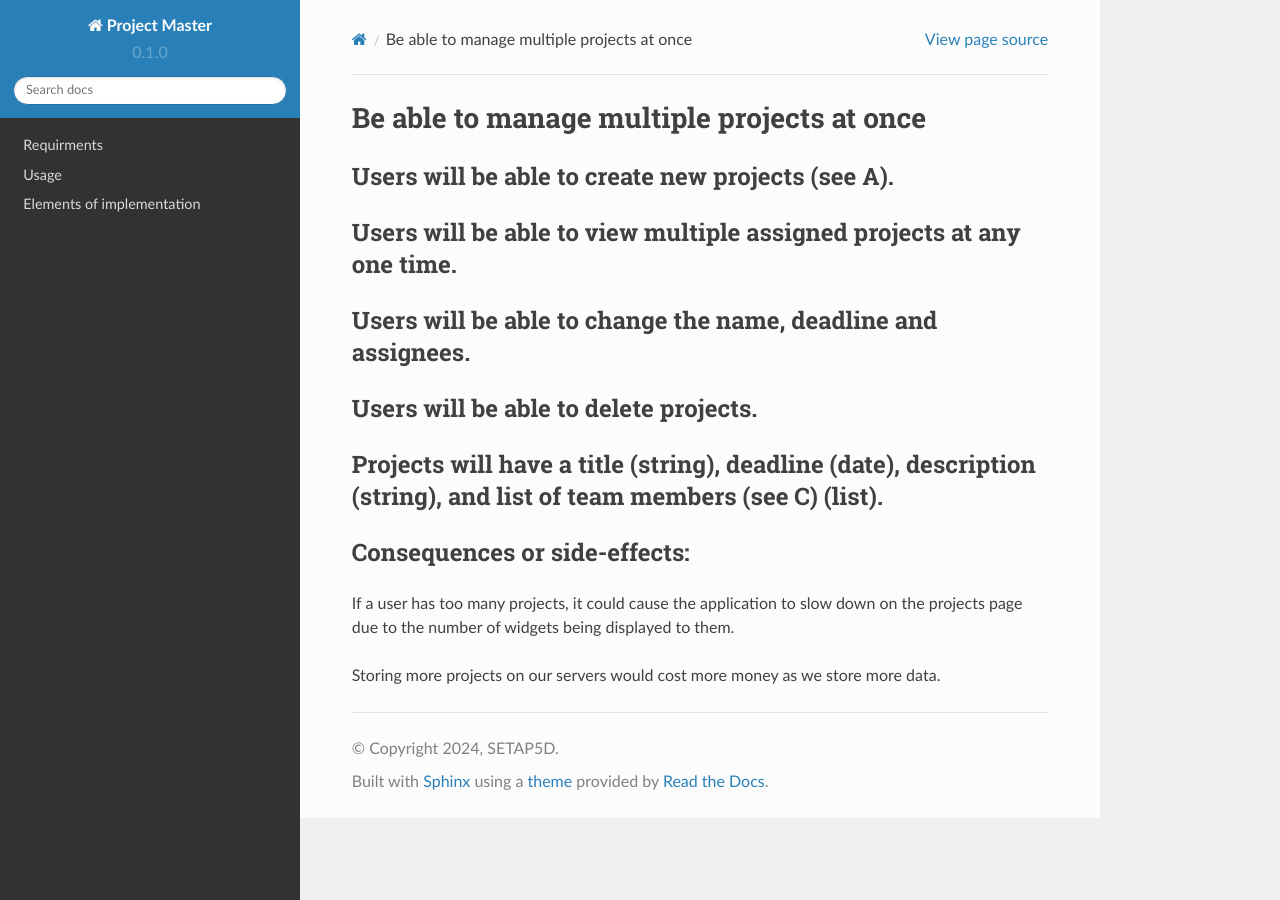
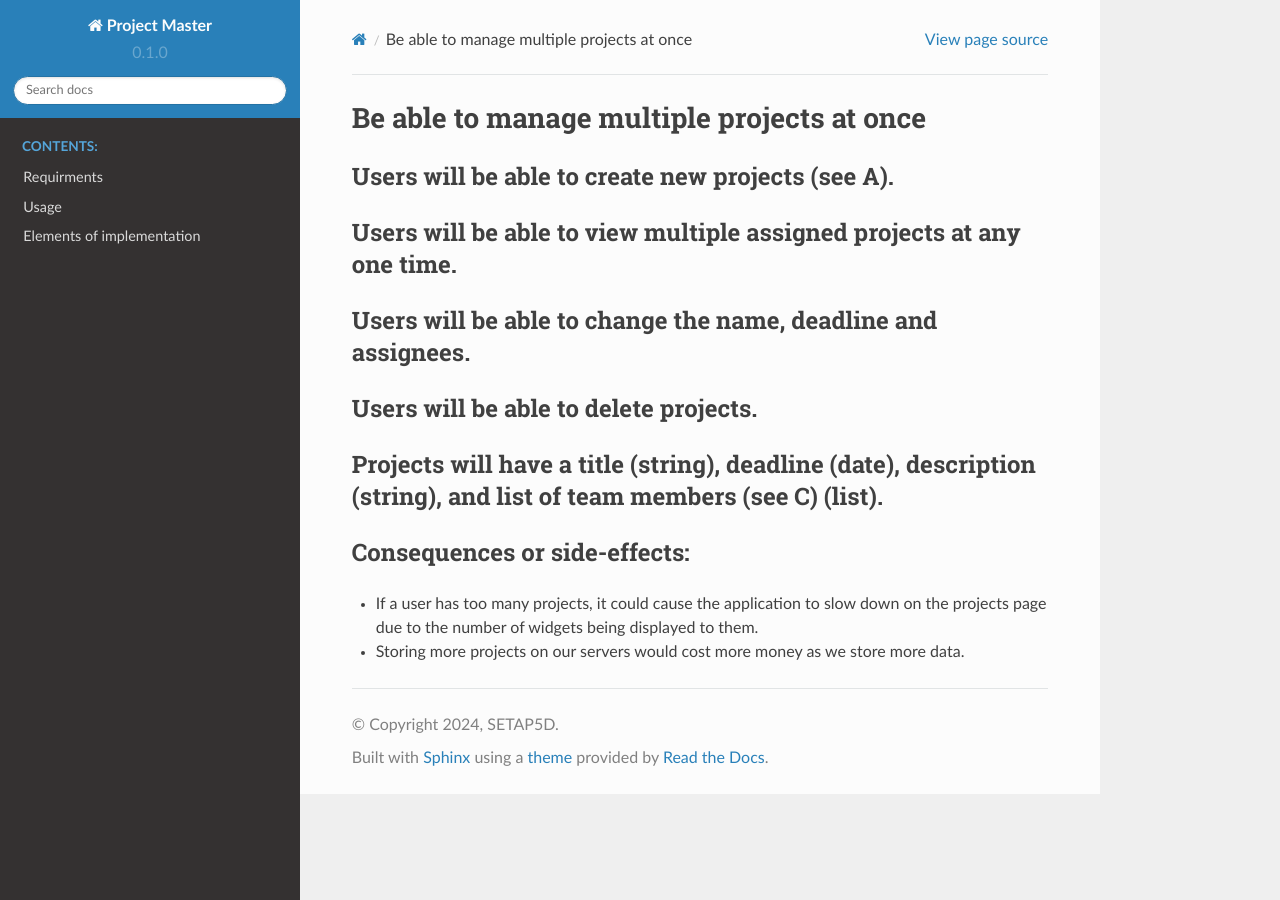
Before and after one commit to setap5d/rtd, a Sphinx documentation site: the page built from docs/source/usage/req1.rst, in a window 1280 px wide. Built offline with Sphinx 7.4.7 and the Read the Docs theme 2.0.0, drawn with Linux system fonts in a browser that asks for light colours; pages that are not in the unit, such as notebooks, are missing from menus.

```diff
--- a/docs/source/index.rst
+++ b/docs/source/index.rst
@@ -5,10 +5,9 @@ Welcome to Project Master's documentation!
 
 It allows users to setup a series of *projects* and *tasks* in an organised manner.
 
-Contents
---------
-
 .. toctree::
+   :maxdepth: 2
+   :caption: Contents:
 
    requirements
    usage/index
--- a/docs/source/requirements.rst
+++ b/docs/source/requirements.rst
@@ -3,4 +3,4 @@ Requirments
 
 - You need to have a Flutter SDK version above 3.2.6 and Dart 3.3.0 installed as it's a prerequisite for Flutter.
 - The only Firebase components that need to be installed are Firebase Core (firebase_core) and Firebase Authentication (firebase_auth).
-- *Flutter Chart (fl_chart 0.66.2) is necessary in order to be able to visualise the "contribution score" feature of our app.
+- Flutter Chart (fl_chart 0.66.2) is necessary in order to be able to visualise the "contribution score" feature of our app.
--- a/docs/source/usage/req1.rst
+++ b/docs/source/usage/req1.rst
@@ -14,12 +14,11 @@ Users will be able to delete projects.
 ---------------------------------------
 
 Projects will have a title (string), deadline (date), description (string), and list of team members (see C) (list).
---------------------------------------------------------------------------------------------------------------
+--------------------------------------------------------------------------------------------------------------------
 
 Consequences or side-effects:
 -----------------------------
 
-If a user has too many projects, it could cause the application to slow
-down on the projects page due to the number of widgets being displayed to them.
+- If a user has too many projects, it could cause the application to slow down on the projects page due to the number of widgets being displayed to them.
 
-Storing more projects on our servers would cost more money as we store more data.
+- Storing more projects on our servers would cost more money as we store more data.
--- a/docs/source/usage/req2.rst
+++ b/docs/source/usage/req2.rst
@@ -13,7 +13,6 @@ Project leaders will be able to change the title, deadline, description and assi
 Consequences or side-effects:
 -----------------------------
 
-- If a user has too many tasks, it could cause the application to slow down
-on the projects page due to the number of widgets being displayed to them
+- If a user has too many tasks, it could cause the application to slow down on the projects page due to the number of widgets being displayed to them
 
 - Storing tasks on our servers may cost more money as we store more data
```
